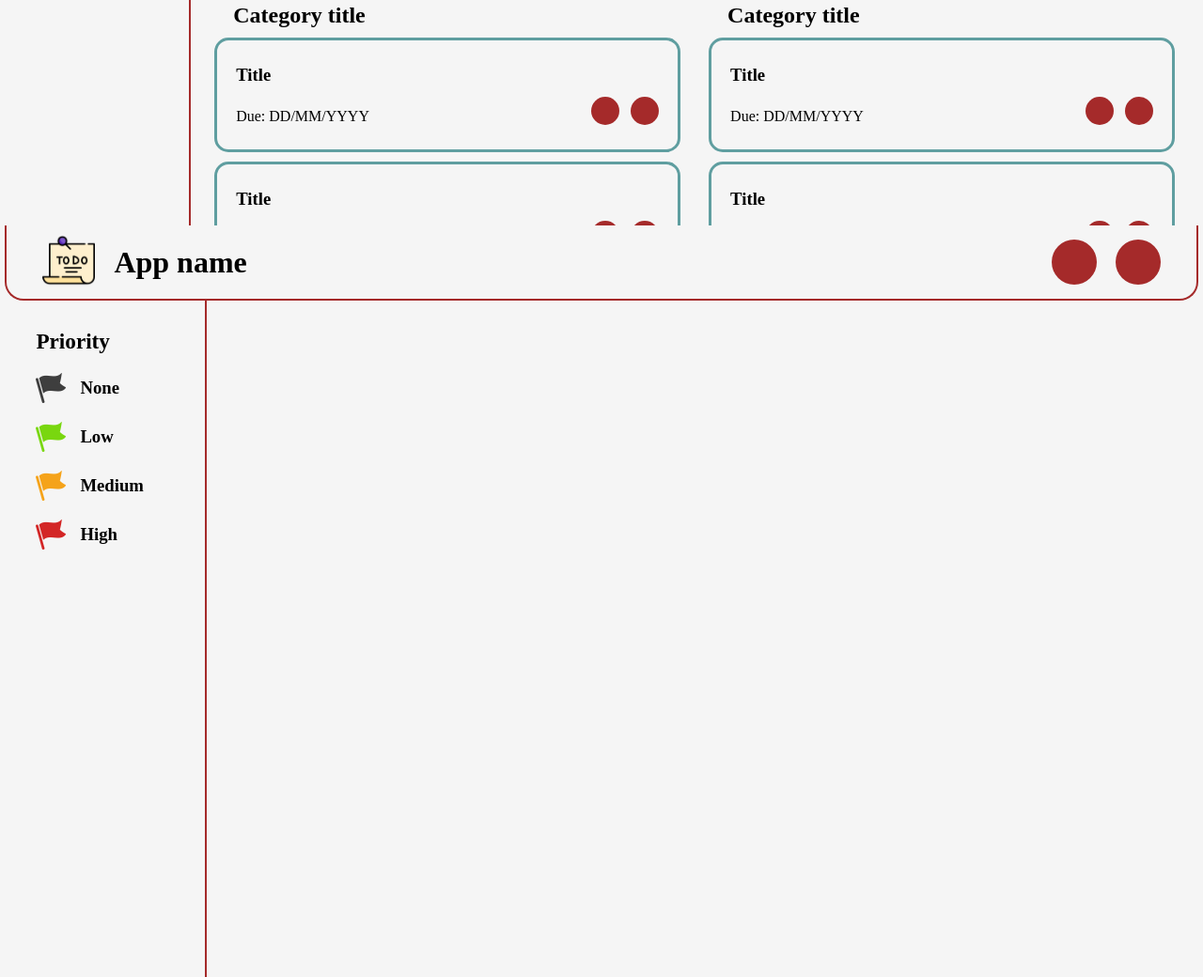
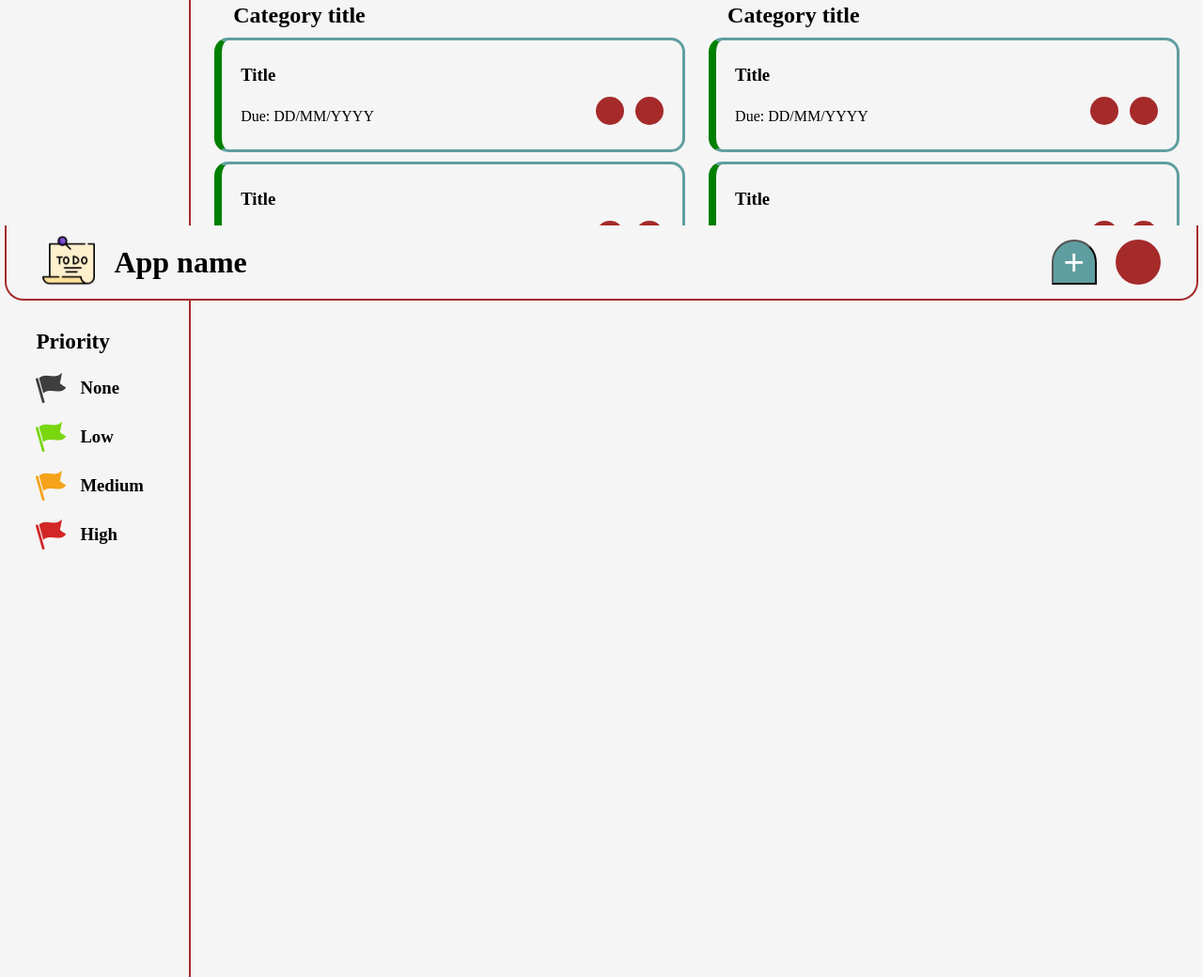
Before and after one commit to Milosavljevichh/toDo, a website built with webpack: page dist/index.html in a window 1280 px wide. Shown: the part 560-1600 px from the top of the page at 94% size. Built offline with nearby package versions, Linux system fonts and the light colour scheme.

Commit message:
added display

```diff
--- /dev/null
+++ b/src/display-generator.js
@@ -0,0 +1,8 @@
+export default function generateDisplay() {
+    let main = document.getElementById('main');
+
+    let sectionDisplay = document.createElement('section');
+    sectionDisplay.id = 'display';
+
+    main.appendChild(sectionDisplay);
+};
--- a/src/header-generator.js
+++ b/src/header-generator.js
@@ -10,7 +10,7 @@
 
     let appTitle = document.createElement('h1');
 
-    let tempIco = document.createElement('div');
+    let addBtn = document.createElement('button');
     let tempIco2 = document.createElement('div');
 
     leftSide.id = 'left-header';
@@ -22,14 +22,15 @@
 
     appTitle.innerHTML = 'App name';
 
-    tempIco.id = 'ico';
+    addBtn.id = 'addBtn';
+    addBtn.innerHTML = '+';
     tempIco2.id = 'ico';
 
     logo.appendChild(logoImg);
 
     leftSide.append(logo, appTitle);
 
-    rightSide.append(tempIco, tempIco2);
+    rightSide.append(addBtn, tempIco2);
 
     header.append(leftSide, rightSide);
     wrapper.appendChild(header);
--- a/src/main-generator.js
+++ b/src/main-generator.js
@@ -1,4 +1,5 @@
 import generateAside from "./aside-generator";
+import generateDisplay from "./display-generator";
 
 export default function generateMain() {
     let wrapper = document.getElementById('wrapper');
@@ -7,4 +8,5 @@
     main.id = 'main';
     wrapper.appendChild(main);
     generateAside();
+    generateDisplay();
 };
--- /dev/null
+++ b/src/todo-generator.js
@@ -0,0 +1,5 @@
+export default function createTodo() {
+    let display = document.getElementById('display');
+
+
+};
```
Also changed, not shown: dist/index.html, dist/main.js, dist/style.css.
